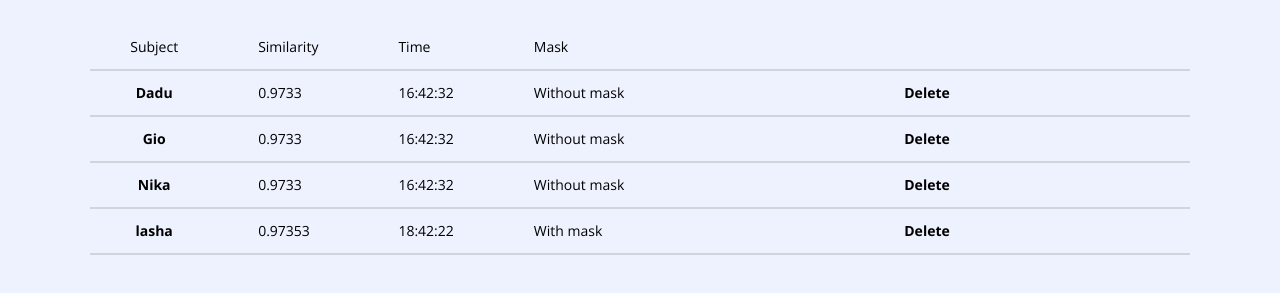
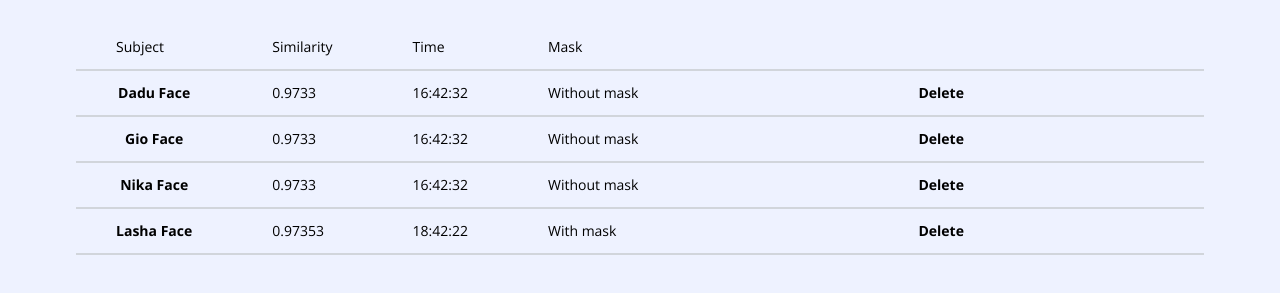
Before and after one commit to Octarinox/spari-frontend, a Next.js app: page /face-detection-logs in a window 1280 px wide. Shown: the part 175-468 px from the top of the page. Built offline with nearby package versions, Linux system fonts and the light colour scheme; no server answers.

Commit message:
made LogsComponent reusable

```diff
--- a/app/(loggedIn)/(globalPage)/face-detection-logs/page.tsx
+++ b/app/(loggedIn)/(globalPage)/face-detection-logs/page.tsx
@@ -1,9 +1,10 @@
-import React from "react";
-import LogsComponent from "@/components/QueueLogsComponent";
+"use client";
+import { faceDetectionLogs } from "@/components/LogsComponent/LogsData";
+import LogsComponent from "@/components/LogsComponent/LogsComponent";
 const FaceDetectionLogs = () => {
    return (
       <div className="mt-16">
-         <LogsComponent />
+         <LogsComponent logs={faceDetectionLogs} />
       </div>
    );
 };
--- a/app/(loggedIn)/(globalPage)/queue-logs/page.tsx
+++ b/app/(loggedIn)/(globalPage)/queue-logs/page.tsx
@@ -1,9 +1,10 @@
 import React from "react";
-import LogsComponent from "@/components/QueueLogsComponent";
+import { queueLogs } from "@/components/LogsComponent/LogsData";
+import LogsComponent from "@/components/LogsComponent/LogsComponent";
 const QueueLogs = () => {
    return (
       <div className="mt-16">
-         <LogsComponent />
+         <LogsComponent logs={queueLogs} />
       </div>
    );
 };
--- a/components/QueueLogsComponent.tsx
+++ b/components/LogsComponent/LogsComponent.tsx
@@ -1,42 +1,14 @@
 "use client";
 
-import React, { useState } from "react";
+import React, { useState, useEffect } from "react";
 
-const QueueLogsComponent = () => {
-   const [tableComponents, setTableComponents] = useState([
-      {
-         id: 1,
-         subject: "Dadu",
-         similarity: 0.9733,
-         time: "16:42:32",
-         mask: "Without mask",
-      },
-      {
-         id: 2,
-         subject: "Gio",
-         similarity: 0.9733,
-         time: "16:42:32",
-         mask: "Without mask",
-      },
-      {
-         id: 3,
-         subject: "Nika",
-         similarity: 0.9733,
-         time: "16:42:32",
-         mask: "Without mask",
-      },
-      {
-         id: 4,
-         subject: "lasha",
-         similarity: 0.97353,
-         time: "18:42:22",
-         mask: "With mask",
-      },
-   ]);
+const LogsComponent = (props: any) => {
+   const [logsData, setLogsData] = useState(props.logs);
+
    const tableHeadComponents = ["Subject", "Similarity", "Time", "Mask"];
    const handleDelete = (id: number) => {
-      const updatedTable = tableComponents.filter(item => item.id !== id);
-      setTableComponents(updatedTable);
+      const updatedTable = logsData.filter((item: any) => item.id !== id);
+      setLogsData(updatedTable);
    };
    const classNames =
       "text-sm sm:text-sm xl:px-10 xl:py-3 px-2 py-1 sm:px-3 sm:py-2 md:px-6 md:py-3 lg:px-10 lg:py-5";
@@ -57,7 +29,7 @@ const QueueLogsComponent = () => {
                   </tr>
                </thead>
                <tbody>
-                  {tableComponents.map(item => (
+                  {logsData.map((item: any) => (
                      <tr key={item.id} className="border-b-2 border-gray-300">
                         <th className={classNames}>{item.subject}</th>
                         <td className={classNames}>{item.similarity}</td>
@@ -80,4 +52,4 @@ const QueueLogsComponent = () => {
    );
 };
 
-export default QueueLogsComponent;
+export default LogsComponent;
--- /dev/null
+++ b/components/LogsComponent/LogsData.ts
@@ -0,0 +1,61 @@
+export const queueLogs = [
+   {
+      id: 1,
+      subject: "Dadu",
+      similarity: 0.9733,
+      time: "16:42:32",
+      mask: "Without mask",
+   },
+   {
+      id: 2,
+      subject: "Gio",
+      similarity: 0.9733,
+      time: "16:42:32",
+      mask: "Without mask",
+   },
+   {
+      id: 3,
+      subject: "Nika",
+      similarity: 0.9733,
+      time: "16:42:32",
+      mask: "Without mask",
+   },
+   {
+      id: 4,
+      subject: "lasha",
+      similarity: 0.97353,
+      time: "18:42:22",
+      mask: "With mask",
+   },
+];
+
+export const faceDetectionLogs = [
+   {
+      id: 1,
+      subject: "Dadu Face",
+      similarity: 0.9733,
+      time: "16:42:32",
+      mask: "Without mask",
+   },
+   {
+      id: 2,
+      subject: "Gio Face",
+      similarity: 0.9733,
+      time: "16:42:32",
+      mask: "Without mask",
+   },
+   {
+      id: 3,
+      subject: "Nika Face",
+      similarity: 0.9733,
+      time: "16:42:32",
+      mask: "Without mask",
+   },
+   {
+      id: 4,
+      subject: "Lasha Face",
+      similarity: 0.97353,
+      time: "18:42:22",
+      mask: "With mask",
+   },
+];
```
